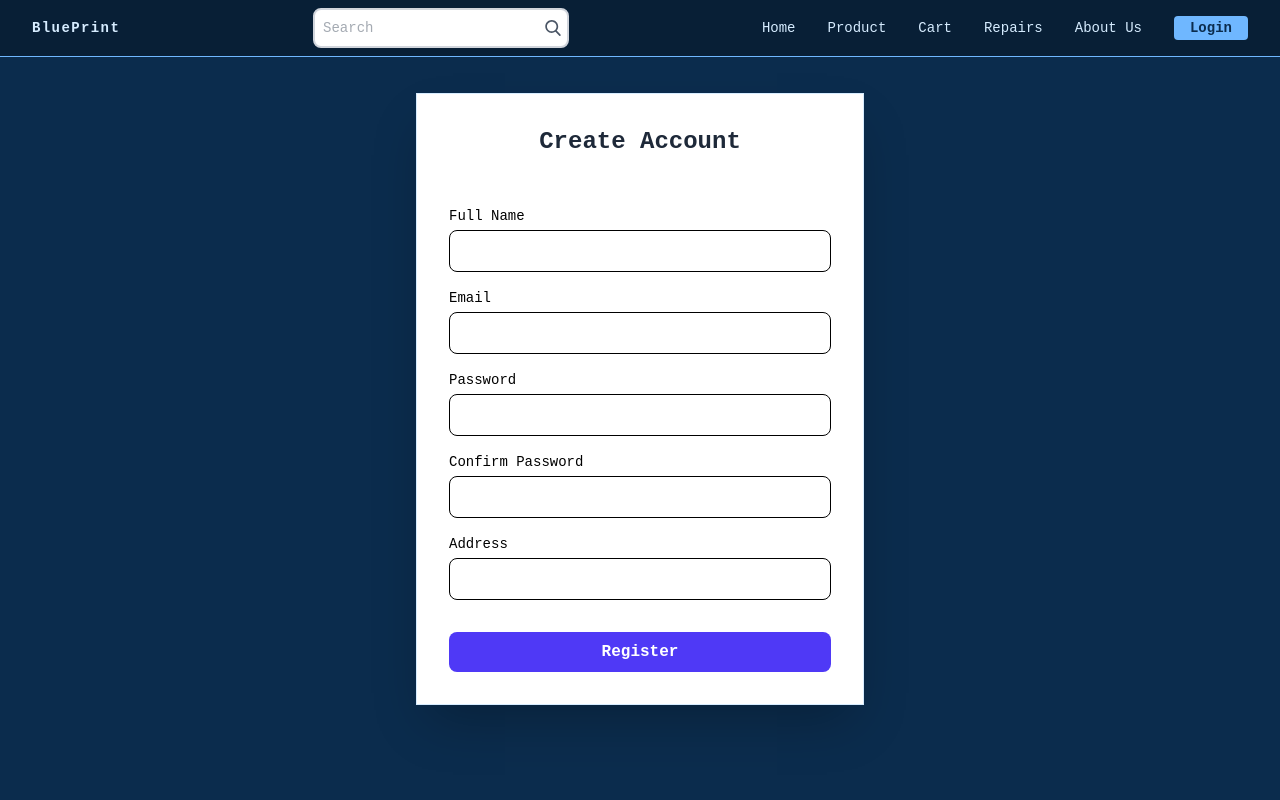
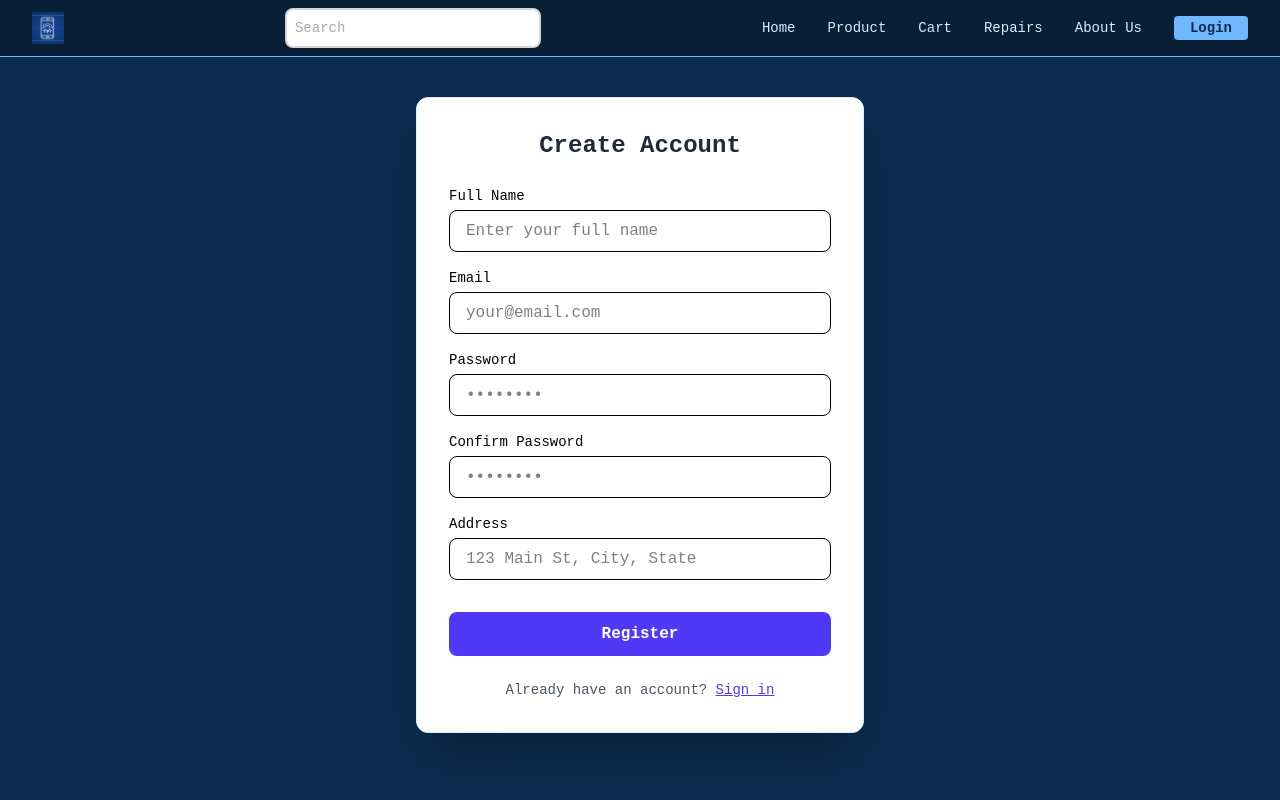
Before and after one commit to Brooklyn-STEAM/10053-Empowering-Self-Repair-of-Electronic-Devices-With-Artificial-Intelligence, a Flask app: page /signup in a window 1280 px wide. Run offline with Flask 3, Linux system fonts and the light colour scheme.

Commit message:
Finished-responsiveness-on-mobile-devices

```diff
--- a/templates/components/navbar.html.jinja
+++ b/templates/components/navbar.html.jinja
@@ -1,37 +1,40 @@
 <nav class="bg-[#081f36] border-b border-[#6fb7ff]">
-  <div class="max-w-7xl mx-auto px-8">
+    <script>
+        function toggleMenu() {
+        document.getElementById("mobileMenu").classList.toggle("hidden");
+        }
+
+        function toggleSearch() {
+        document.getElementById("mobileSearch").classList.toggle("hidden");
+        }
+    </script>
+  <div class="max-w-7xl mx-auto px-4 lg:px-8">
     <div class="flex justify-between items-center h-14">
+
 
       <!-- Logo -->
       <div class="font-bold tracking-widest text-sm">
-        BluePrint
+        <a href="/">
+            <img src="/static/products/Blueprint Logo.png"
+            alt="BluePrint Logo"
+            class="h-8 w-auto">
+        </a>
       </div>
 
-    <form method="get" action="/search" class="relative mx-auto text-gray-600 lg:block hidden">
+    <form method="get" action="/search" class="relative text-gray-600 lg:block hidden">
          <input
                 class="border-2 border-gray-300 bg-white h-10 w-64 pl-2 pr-8 rounded-lg text-sm focus:outline-none"
                 type="search" name="q" placeholder="Search">
-         <button type="submit" class="absolute right-0 top-0 mt-3 mr-2">
-                <svg class="text-gray-600 h-4 w-4 fill-current" xmlns="http://www.w3.org/2000/svg"
-                    version="1.1" id="Capa_1" x="0px" y="0px"
-                    viewBox="0 0 56.966 56.966" style="enable-background:new 0 0 56.966 56.966;"
-                    xml:space="preserve"
-                    width="512px" height="512px">
-                    <path
-                        d="M55.146,51.887L41.588,37.786c3.486-4.144,5.396-9.358,5.396-14.786c0-12.682-10.318-23-23-23s-23,10.318-23,23  s10.318,23,23,23c4.761,0,9.298-1.436,13.177-4.162l13.661,14.208c0.571,0.593,1.339,0.92,2.162,0.92  c0.779,0,1.518-0.297,2.079-0.837C56.255,54.982,56.293,53.08,55.146,51.887z M23.984,6c9.374,0,17,7.626,17,17s-7.626,17-17,17  s-17-7.626-17-17S14.61,6,23.984,6z"/>
-                </svg>
-            </button>
     </form>
 
       <!-- Links -->
-      <div class="flex space-x-8 text-sm">
+      <div class="hidden lg:flex space-x-8 text-sm items-center">
 
         <a href="/" class="hover:text-[#6fb7ff] transition">Home</a>
         <a href="/products" class="hover:text-[#6fb7ff] transition">Product</a>
         <a href="/cart" class="hover:text-[#6fb7ff] transition">Cart</a>
         <a href="/repairs" class="hover:text-[#6fb7ff] transition">Repairs</a>
         <a href="/about_us" class="hover:text-[#6fb7ff] transition">About Us</a>
-
 
 
                         {% if  not current_user.is_authenticated %}
@@ -59,6 +62,43 @@
 
         </div>
 
+    <!-- Mobile Search -->
+    <span class="pb-1 lg:hidden">
+        <form class="flex-1 mx-4 lg:hidden" method="get" action="/search">
+            <input class="w-full h-9 px-3 rounded-lg text-sm border-2 border-gray-300 focus:outline-none"
+                type="search" placeholder="Search" name="q">
+        </form>
+    </span>
+
+        <div class="flex items-center space-x-4 lg:hidden">
+            <button onclick="toggleMenu()" class="text-white text-xl">
+                ☰
+            </button>
+
+        </div>
+
+
+    </div>
+
+
+
+
+
+
+    <!-- Mobile Dropdown -->
+    <div id="mobileMenu" class="hidden flex flex-col space-y-3 pb-4 lg:hidden text-sm">
+      <a href="/">Home</a>
+      <a href="/products">Product</a>
+      <a href="/cart">Cart</a>
+      <a href="/repairs">Repairs</a>
+      <a href="/about_us">About Us</a>
+      {% if not current_user.is_authenticated %}
+        <a href="/login">Login</a>
+        {% else %}
+            <a href="/logout">Logout</a>
+       {% endif %}
+    </div>
+
     </div>
   </div>
 </nav>
--- a/templates/repairs.html.jinja
+++ b/templates/repairs.html.jinja
@@ -12,7 +12,7 @@
 
 </head>
 
-<body class="bg-[#0b2c4d] text-[#d6ecff] font-mono min-h-screen flex flex-col">
+<body class="bg-[#0b2c4d] text-[#d6ecff] font-mono min-h-screen flex flex-col text-sm lg:text-xl">
   <main>
     <!-- NAVBAR -->
     {% include "components/navbar.html.jinja" %}
--- a/templates/signup.html.jinja
+++ b/templates/signup.html.jinja
@@ -2,88 +2,106 @@
 <html lang="en">
 <head>
     <meta charset="UTF-8">
+    <meta name="viewport" content="width=device-width, initial-scale=1.0"> <!-- Added viewport meta tag -->
     <title>Sign Up</title>
     <link href="/static/style.css" rel="stylesheet">
-            <link rel="icon" href="/static/products/Blueprint Logo.png" type="image">
-
     <script src="https://cdn.jsdelivr.net/npm/@tailwindcss/browser@4"></script>
-
 </head>
 
-<body>
+<body class="min-h-screen flex flex-col"> <!-- Added flex column for proper footer placement later -->
     {%include "components/navbar.html.jinja"%}
 
+    <!-- Main container with proper spacing -->
+    <div class="flex-grow flex items-start justify-center px-4 py-6 sm:py-10">
+        <!-- Added px-4 for mobile padding, flex-grow to push footer down -->
 
-  <div class="flex items-center justify-center mt-9">
-    <div class="bg-white w-full max-w-md p-8 border-1 shadow-2xl">
-      <h2 class="text-2xl font-bold text-gray-800 mb-6 text-center">
+        <!-- Card - adjusted max width and padding for mobile -->
+        <div class="bg-white w-full max-w-sm sm:max-w-md p-6 sm:p-8 border rounded-xl shadow-2xl">
+            <!-- Reduced padding on mobile, increased on larger screens -->
+
+            <h2 class="text-xl sm:text-2xl font-bold text-gray-800 mb-4 sm:mb-6 text-center">
                 Create Account
             </h2>
 
-        {% for message in get_flashed_messages()%}
-          <p class="bg-red-300 w-full text-sm p-3 shadow-sm text-black font-bold rounded-lg">{{ message}} </p>
-        {% endfor%}
-        <br>
-      <form method="post" class="flex flex-col gap-4">
+            {% for message in get_flashed_messages() %}
+                <div class="bg-red-300 w-full text-xs sm:text-sm p-2 sm:p-3 shadow-sm text-black font-bold rounded-lg mb-4">
+                    {{ message }}
+                </div>
+            {% endfor %}
+
+            <form method="post" class="flex flex-col gap-3 sm:gap-4"> <!-- Smaller gap on mobile -->
 
                 <div>
-          <label class="block text-sm font-medium text-black mb-1">Full Name</label>
+                    <label class="block text-xs sm:text-sm font-medium text-black mb-1">Full Name</label>
                     <input
                         required
                         name="full_name"
-            class="w-full px-4 py-2 border rounded-lg focus:ring-2 text-black focus:ring-indigo-500 focus:outline-none"
+                        class="w-full px-3 sm:px-4 py-1.5 sm:py-2 text-sm sm:text-base border rounded-lg focus:ring-2 text-black focus:ring-indigo-500 focus:outline-none"
+                        placeholder="Enter your full name"> <!-- Added placeholder for better UX -->
+
+                </div>
+
+                <div>
+                    <label class="block text-xs sm:text-sm font-medium text-black mb-1">Email</label>
+                    <input
+                        required
+                        type="email"
+                        name="email"
+                        class="w-full px-3 sm:px-4 py-1.5 sm:py-2 text-sm sm:text-base border rounded-lg text-black focus:ring-2 focus:ring-indigo-500 focus:outline-none"
+                        placeholder="your@email.com"
                     >
                 </div>
 
                 <div>
-          <label class="block text-sm font-medium text-black mb-1">Email</label>
+                    <label class="block text-xs sm:text-sm font-medium text-black mb-1">Password</label>
                     <input
                         required
-            type="email"
-            name="email"
-            class="w-full px-4 py-2 border rounded-lg text-black focus:ring-2 focus:ring-indigo-500 focus:outline-none"
+                        type="password"
+                        name="password"
+                        class="w-full px-3 sm:px-4 py-1.5 sm:py-2 text-sm sm:text-base border rounded-lg text-black focus:ring-2 focus:ring-indigo-500 focus:outline-none"
+                        placeholder="••••••••"
                     >
                 </div>
 
                 <div>
-          <label class="block text-sm font-medium text-black mb-1">Password</label>
+                    <label class="block text-xs sm:text-sm font-medium text-black mb-1">Confirm Password</label>
                     <input
-            required
                         type="password"
-            name="password"
-            class="w-full px-4 py-2 border rounded-lg text-black focus:ring-2 focus:ring-indigo-500 focus:outline-none"
+                        name="confirm_password"
+                        class="w-full px-3 sm:px-4 py-1.5 sm:py-2 text-sm sm:text-base border rounded-lg text-black focus:ring-2 focus:ring-indigo-500 focus:outline-none"
+                        placeholder="••••••••"
                     >
                 </div>
 
                 <div>
-          <label class="block text-sm font-medium text-black mb-1">Confirm Password</label>
-          <input
-            type="password"
-            name="confirm_password"
-            class="w-full px-4 py-2 border rounded-lg text-black focus:ring-2 focus:ring-indigo-500 focus:outline-none"
-          >
-        </div>
-
-        <div>
-          <label class="block text-sm font-medium text-black mb-1">Address</label>
+                    <label class="block text-xs sm:text-sm font-medium text-black mb-1">Address</label>
                     <input
                         required
                         name="address"
-            class="w-full px-4 py-2 border rounded-lg text-black focus:ring-2 focus:ring-indigo-500 focus:outline-none"
+                        class="w-full px-3 sm:px-4 py-1.5 sm:py-2 text-sm sm:text-base border rounded-lg text-black focus:ring-2 focus:ring-indigo-500 focus:outline-none"
+                        placeholder="123 Main St, City, State"
                     >
                 </div>
 
                 <button
                     type="submit"
-          class="mt-4 bg-indigo-600 text-white py-2 rounded-lg font-semibold
-                hover:bg-indigo-700 transition duration-300"
+                    class="mt-2 sm:mt-4 bg-indigo-600 text-white py-2 sm:py-2.5 rounded-lg font-semibold
+                           hover:bg-indigo-700 transition duration-300 text-sm sm:text-base"
                 >
                     Register
                 </button>
+
+                <!-- Optional: Add login link for better UX -->
+                <p class="text-center text-xs sm:text-sm text-gray-600 mt-2">
+                    Already have an account?
+                    <a href="/login" class="text-indigo-600 underline hover:underline">Sign in</a>
+                </p>
 
             </form>
         </div>
     </div>
 
+    <!-- Include footer if you have one -->
+    <!-- {% include "components/footer.html.jinja" %} -->
 </body>
 </html>
```
Also changed, not shown: templates/about_us.html.jinja (+32 -25 lines), templates/homepage.html.jinja (+15 -36 lines), templates/login.html.jinja (+4 -4 lines), templates/search_results.html.jinja (+37 -41 lines). Lines whose indentation alone changed are shown as unchanged.
